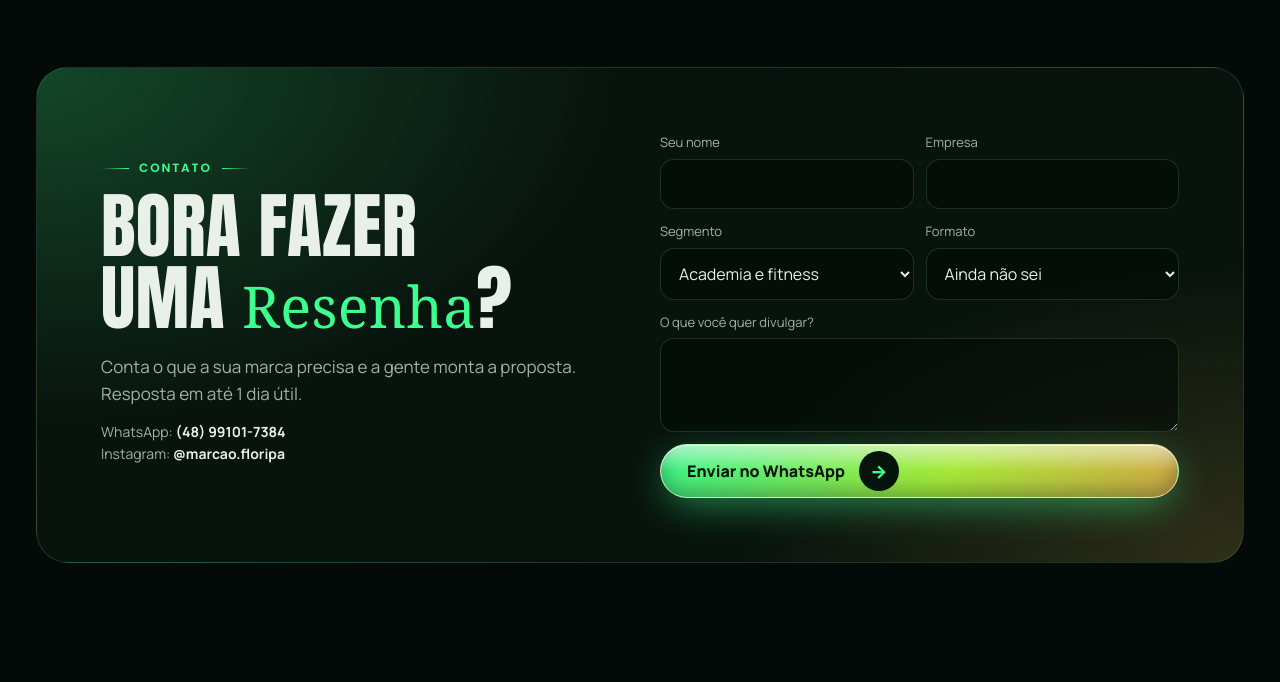
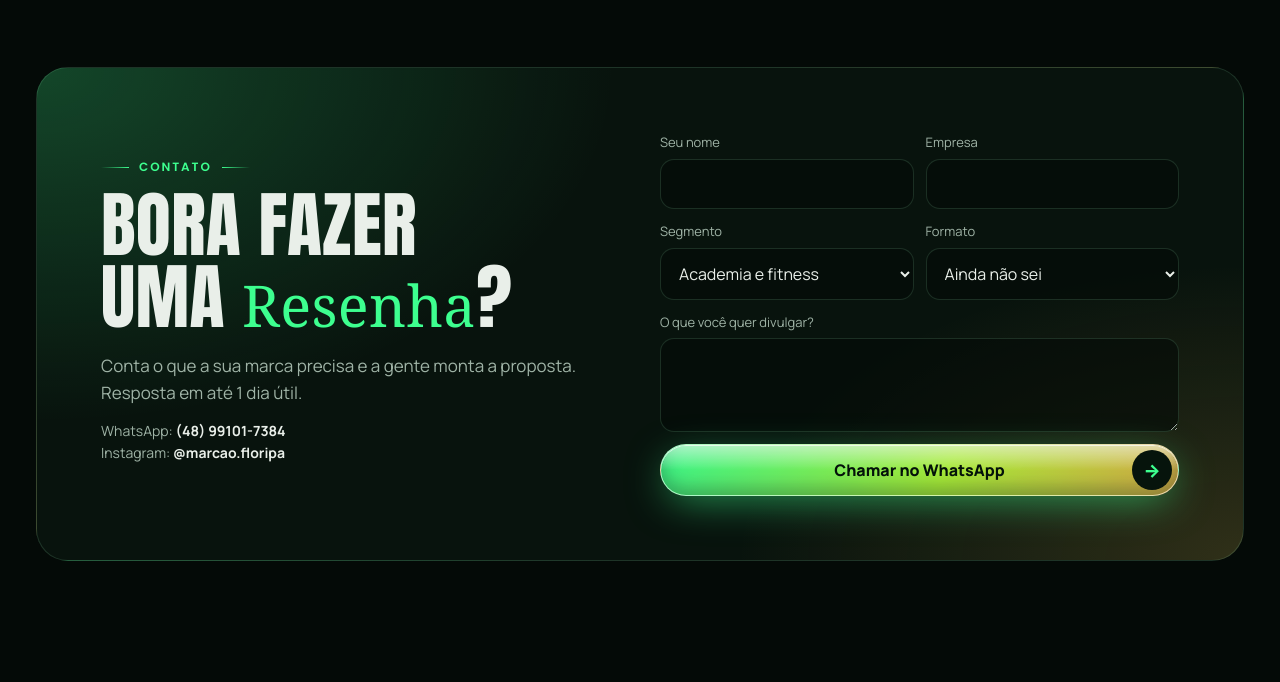
Before and after one commit to resenhadomarcao/resenhadomarcao.github.io, a plain HTML site: page index.html in a window 1280 px wide. Shown: the part 8151-8833 px from the top of the page. Drawn offline with Linux system fonts and the light colour scheme; a web font is replaced by a local one.

Commit message:
Contato: botão Chamar no WhatsApp centralizado
Co-Authored-By: Claude Opus 5.5 <noreply@anthropic.com>
Claude-Session: https://claude.ai/code/session_01W4VAZ8HexU6vvRkqKDJrGv

```diff
--- a/index.html
+++ b/index.html
@@ -215,6 +215,7 @@ dialog .x{position:absolute;top:-52px;right:0;width:44px;height:44px;border-radi
 .rv{transition:opacity .9s ease,filter .9s ease,transform .9s cubic-bezier(.2,.8,.2,1)}
 @media(prefers-reduced-motion:reduce){*{animation:none!important;transition:none!important}.pre{opacity:1;filter:none;transform:none}}
 
+#send{justify-content:center;padding:6px 56px}#send .ar{position:absolute;right:6px;top:50%;margin-top:-20px}
 /* Podcast / YouTube */
 .cv{position:absolute;inset:0;width:100%;height:100%;object-fit:cover;opacity:0;transition:opacity .5s,transform .6s cubic-bezier(.2,.8,.2,1)}
 .has .cv{opacity:1}.ep .art img.cv{left:0;top:0;width:100%;height:100%;opacity:0}.ep .art.has img.cv{opacity:1}.art.has>span,.art.has>img:not(.cv){display:none}.screen.has .info{display:none}
@@ -435,7 +436,7 @@ dialog .x{position:absolute;top:-52px;right:0;width:44px;height:44px;border-radi
       <div class="rowf"><label for="fs">Segmento<select id="fs" name="segmento"><option>Academia e fitness</option><option>Restaurante e bar</option><option>Saúde e estética</option><option>Loja e varejo</option><option>Evento</option><option>Outro</option></select></label>
       <label for="ff">Formato<select id="ff" name="formato"><option>Ainda não sei</option><option>Resenha patrocinada</option><option>Resenha no local</option><option>Cota do podcast</option><option>Evento com o Marcão</option></select></label></div>
       <label for="fm">O que você quer divulgar?<textarea id="fm" name="msg" rows="3"></textarea></label>
-      <a class="btn" id="send" href="https://wa.me/5548991017384" target="_blank" rel="noopener">Enviar no WhatsApp <span class="ar" aria-hidden="true">→</span></a>
+      <a class="btn" id="send" href="https://wa.me/5548991017384" target="_blank" rel="noopener">Chamar no WhatsApp <span class="ar" aria-hidden="true">→</span></a>
     </form>
   </div>
 </div></section>
```
